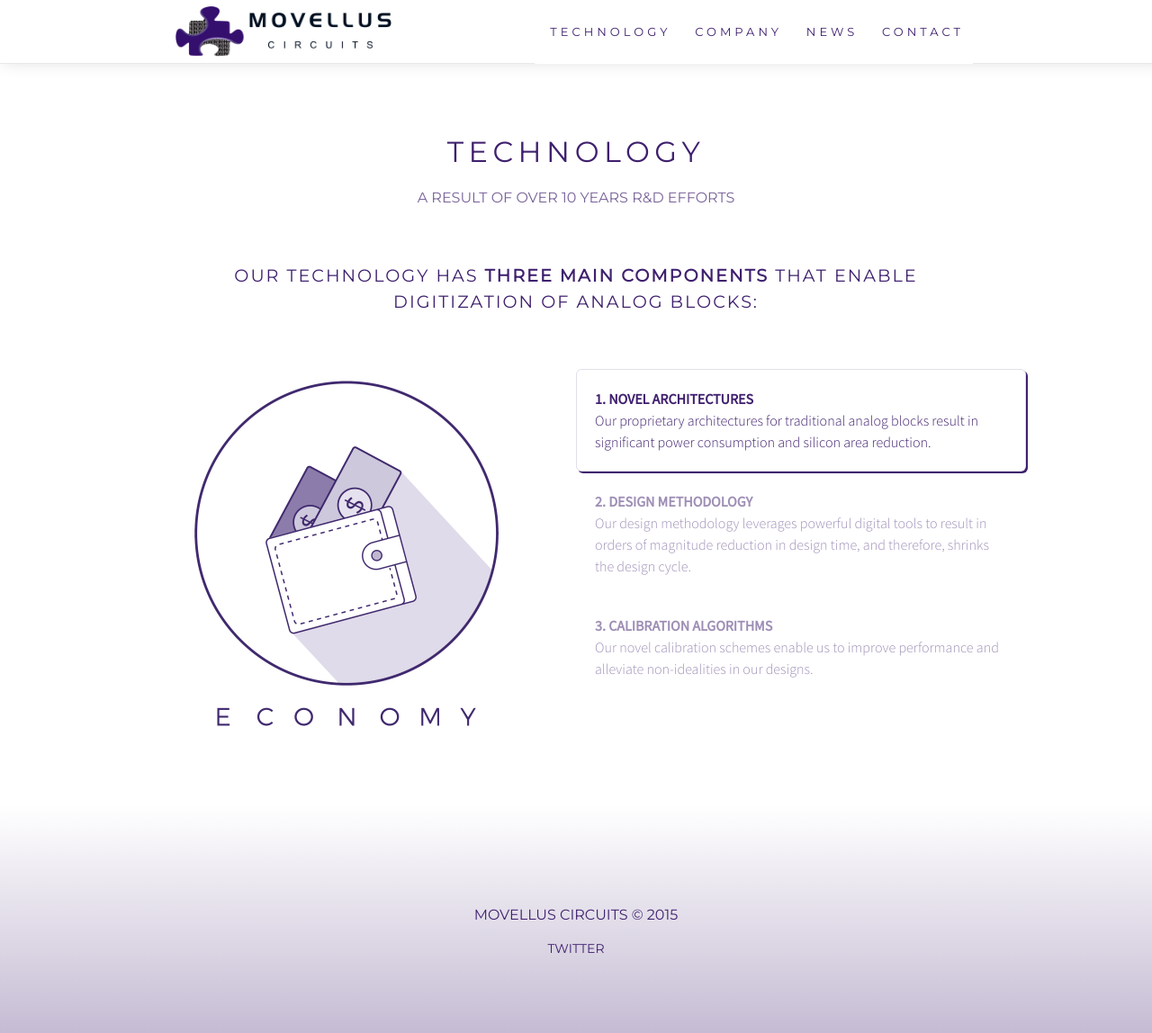
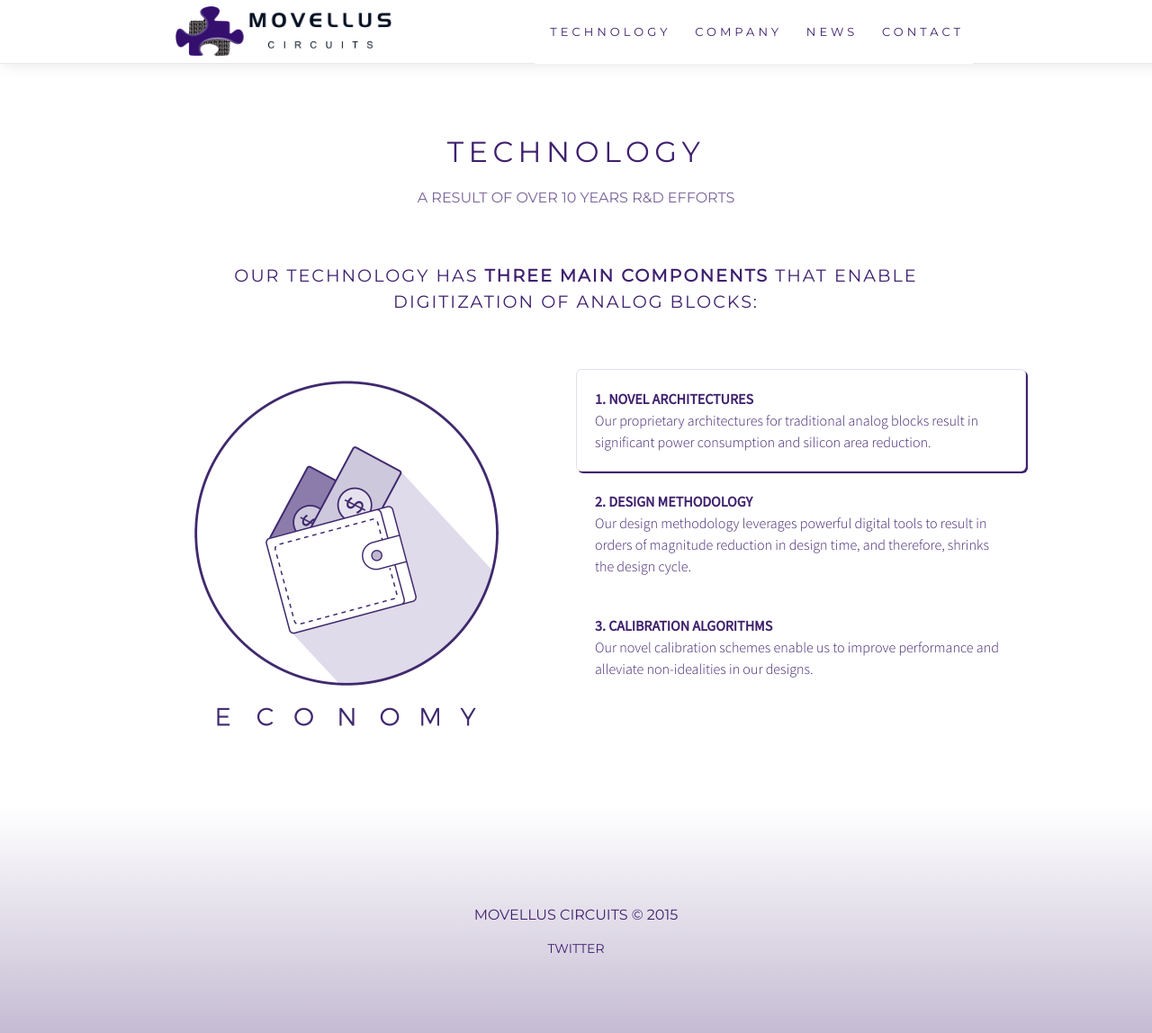
Before and after one commit to zaghmout/movellus, a Jekyll site: the page built from technology/index.html, in a window 1280 px wide and 1155 px high. Shown: the top 1148 px of the window at 90% size. Built offline with Jekyll 4.4.1, drawn with Linux system fonts in a browser that asks for light colours; nearby versions of some CDN libraries.

Commit message:
move css and animate items in tech page

```diff
--- a/_sass/_layout.scss
+++ b/_sass/_layout.scss
@@ -587,160 +587,7 @@
 }
 
 
-/**
-* Products
-*/
-
-#products{
-
-    .prod-wrapper{
-        overflow-x: scroll;
-    }
-
-
-    #products-names{
-
-        list-style-type: none;
-        margin: 0 * 2 auto $spacing-unit;
-        width: 960px;
-
-        li{
-            font-family: $strong-font-family;
-            margin: 4px;
-            float: left;
-            font-size:16px;
-            font-weight:normal;
-            border-style:solid;
-            border-radius: 3px;
-            height: 180px;
-            width: 180px;
-            border-width: 1px;
-            overflow:hidden;
-            word-break:normal;
-            background-color: white;
-
-            -webkit-transition: background-color 0.6s ease;
-                    transition: background-color 0.6s ease;
-
-
-            &:hover{
-
-                -webkit-transition: background-color 0.8s ease;
-                        transition: background-color 0.8s ease;
-
-                cursor: pointer;
-                color: white;
-                border-radius: 4px;
-                background-color: #3F206E; //#8C79A8;
-                border-color: #3F206E; //#8C79A8;
-                &:nth-child(2){ background-color: #654d8b;
-                                border-color:#654d8b
-                }
-                &:nth-child(3){ background-color: #8c79af;
-                                border-color: #8c79af;
-                }
-                &:nth-child(4){ background-color: #b2a6c5;
-                                border-color: #b2a6c5
-                }
-                &:nth-child(5){ background-color: #c1b8d1;
-                                border-color: #c1b8d1;
-                }
-
-                a{
-                    color: white;
-                    text-decoration: none;
-
-                }
-            }
-
-            a{
-                div{
-                    height: 100%;
-                    text-align: center;
-                    padding: 55px 20px 0;
-
-                    &:nth-child(3){
-
-                    }
-                    &:nth-child(4){
-
-                    }
-
-                }
-            }
-            &:nth-child(2){
-                a > div{
-                    padding-top: 78px !important;
-                }
-            }
-            &:nth-child(3){
-                a > div{
-                    padding-top: 66px !important;
-                }
-            }
-            &:nth-child(4){
-                a > div{
-                    padding-top: 66px !important;
-                }
-            }
-        }
-    }
-}
-
-
-#products-details{
-
-
-    .prod{
-
-        max-width: 100vw;
-
-        .prod-name{
-            font-family: $strong-font-family;
-            font-size: 20px;
-            letter-spacing: $large-kerning;
-            text-align: center;
-            margin: $spacing-unit * 1.5;
-        }
-
-        .prod-desc{
-            font-size: 20px;
-            margin: 0 $spacing-unit * 2;
-            line-height: $base-line-height * 1.2;
-
-            @include media-query(800px) {
-                margin: $spacing-unit * .3;
-            }
-        }
-
-        .tbl-wrapper{
-
-            overflow-x: scroll;
-
-        }
-        .prod-table{
-
-
-            border-collapse: collapse;
-
-            text-align: center;
-            margin: ($spacing-unit) auto ($spacing-unit * 2);
-
-            th{
-                border-bottom: 2px solid $brand-color;
-            }
-
-            td, th{
-                padding: 8px 16px;
-                border-bottom: 1px solid $brand-color;
-            }
-        }
-
-    }
-    .active{
-        display: block;
-    }
-}
+// CONTACT US
 
 .contact-us{
 
@@ -1453,3 +1300,116 @@
     display: block;
     margin: 20px auto 80px;
 }
+
+
+
+
+
+// TECH PAGE
+#t-subheading{
+    text-align: center;
+    font-family: 'Montserrat';
+    font-weight: 500;
+    opacity: 0.7;
+    margin-top: -60px;
+    margin-bottom: 60px;
+}
+#gif-list li{
+    list-style-type: none;
+    margin: 5px;
+    display: none;
+}
+li.active-gif{
+    display: block !important;
+}
+#t-gifs, #t-labels{
+    width: 50vw;
+    float: left;
+}
+ul#gif-list{
+    margin-right: 50px;
+    float: right;
+}
+#gif-list img{
+    max-width: 400px;
+    max-height: 400px;
+}
+#labels-heading{
+    font-family: 'Montserrat';
+    font-weight: 300;
+    text-align: center;
+    max-width: 800px;
+    margin: 20px auto 60px;
+    letter-spacing: 2px;
+    font-size: larger;
+    text-transform: uppercase;
+}
+
+#t-labels-wrapper{
+    max-width: 500px;
+}
+
+#labels-list li.active-label{
+    border: 1px solid rgba(63, 40, 110, 0.15);
+    border-radius: 6px;
+    padding: 20px;
+    box-shadow: 2px 2px 0;
+    opacity: 1;
+}
+#labels-list{
+    list-style-type: none;
+}
+#labels-list li{
+    padding: 20px;
+    margin-left: -30px;
+    border: 1px solid transparent;
+    opacity: 0.5;
+    -webkit-animation: fadeInUp 1s ease-out forwards;
+    animation-name: fadeInUp 1s ease-out forwards;
+    -webkit-animation-fill-mode: both;
+    animation-fill-mode: both;
+    &:nth-child(1){ -webkit-animation-delay: 0.2s; animation-delay: 0.2s }
+    &:nth-child(2){ -webkit-animation-delay: 0.6s; animation-delay: 0.6s }
+    &:nth-child(3){ -webkit-animation-delay: 1s; animation-delay: 1s }
+    &:nth-child(4){ -webkit-animation-delay: 1.3; animation-delay: 1.3s }
+    &:nth-child(5){ -webkit-animation-delay: 1.6; animation-delay: 1.6s }
+}
+#labels-list li:hover{
+    border-radius: 6px;
+    cursor: pointer;
+    opacity: 0.9;
+}
+
+
+
+@media(max-width: 860px){
+    #t-gifs, #t-labels, #t-labels-wrapper {
+        width: 100vw;
+        max-width: 100vw;
+
+    }
+    #gif-list img {
+        max-width: 100vw;
+    }
+    ul#gif-list{
+        max-width: 400px;
+        margin: 0 auto 20px;
+        float: none;
+    }
+    #t-labels-wrapper{
+        overflow-x: scroll;
+    }
+    #labels-list{
+        width: 1200px;
+        margin-left: 0px;
+    }
+
+    #labels-list li, #labels-list li.active-label{
+        float: left;
+        width: 350px;
+        max-width: 80vw;
+        padding: 6px;
+        display: inline;
+        margin: 6px;
+    }
+}
--- a/technology/index.html
+++ b/technology/index.html
@@ -3,109 +3,6 @@
 title: TECHNOLOGY
 navindex: 0
 ---
-
-<style>
-#t-subheading{
-    text-align: center;
-    font-family: 'Montserrat';
-    font-weight: 500;
-    opacity: 0.7;
-    margin-top: -60px;
-    margin-bottom: 60px;
-}
-#gif-list li{
-    list-style-type: none;
-    margin: 5px;
-    display: none;
-}
-li.active-gif{
-    display: block !important;
-}
-#t-gifs, #t-labels{
-    width: 50vw;
-    float: left;
-}
-ul#gif-list{
-    margin-right: 50px;
-    float: right;
-}
-#gif-list img{
-    max-width: 400px;
-    max-height: 400px;
-}
-#labels-heading{
-    font-family: 'Montserrat';
-    font-weight: 300;
-    text-align: center;
-    max-width: 800px;
-    margin: 20px auto 60px;
-    letter-spacing: 2px;
-    font-size: larger;
-    text-transform: uppercase;
-}
-
-#t-labels-wrapper{
-    max-width: 500px;
-}
-
-#labels-list li.active-label{
-    border: 1px solid rgba(63, 40, 110, 0.15);
-    border-radius: 6px;
-    padding: 20px;
-    box-shadow: 2px 2px 0;
-    opacity: 1;
-}
-#labels-list{
-    list-style-type: none;
-}
-#labels-list li{
-    padding: 20px;
-    margin-left: -30px;
-    border: 1px solid transparent;
-    opacity: 0.5;
-}
-#labels-list li:hover{
-    border-radius: 6px;
-    cursor: pointer;
-    opacity: 0.9;
-}
-
-
-
-@media(max-width: 860px){
-    #t-gifs, #t-labels, #t-labels-wrapper {
-        width: 100vw;
-        max-width: 100vw;
-
-    }
-    #gif-list img {
-        max-width: 100vw;
-    }
-    ul#gif-list{
-        max-width: 400px;
-        margin: 0 auto 20px;
-        float: none;
-    }
-    #t-labels-wrapper{
-        overflow-x: scroll;
-    }
-    #labels-list{
-        width: 1200px;
-        margin-left: 0px;
-    }
-
-    #labels-list li, #labels-list li.active-label{
-        float: left;
-        width: 350px;
-        max-width: 80vw;
-        padding: 6px;
-        display: inline;
-        margin: 6px;
-    }
-}
-
-
-</style>
 
 <div class="page-content cf">
 
```
Also changed, not shown: 3 other files.
